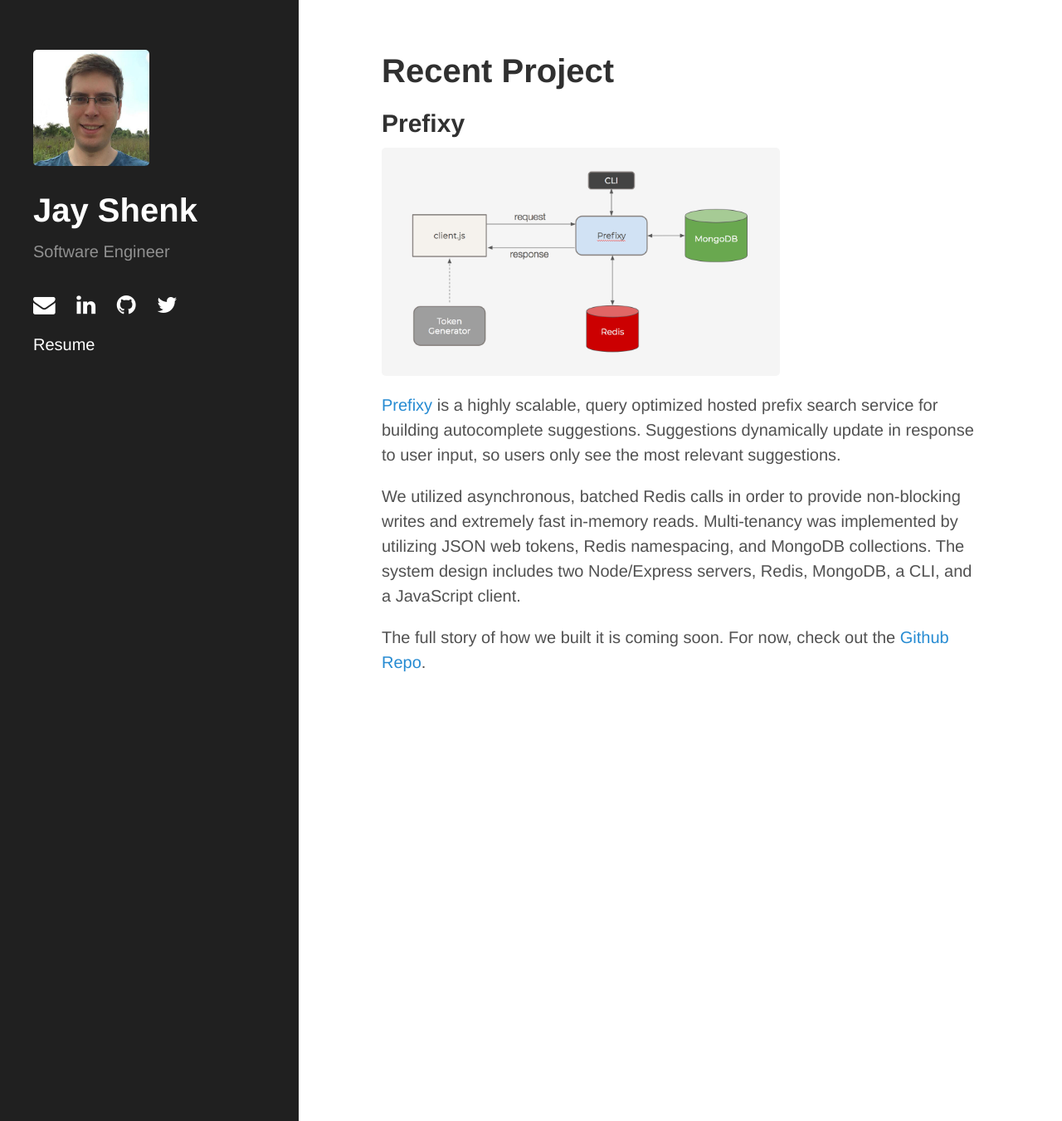
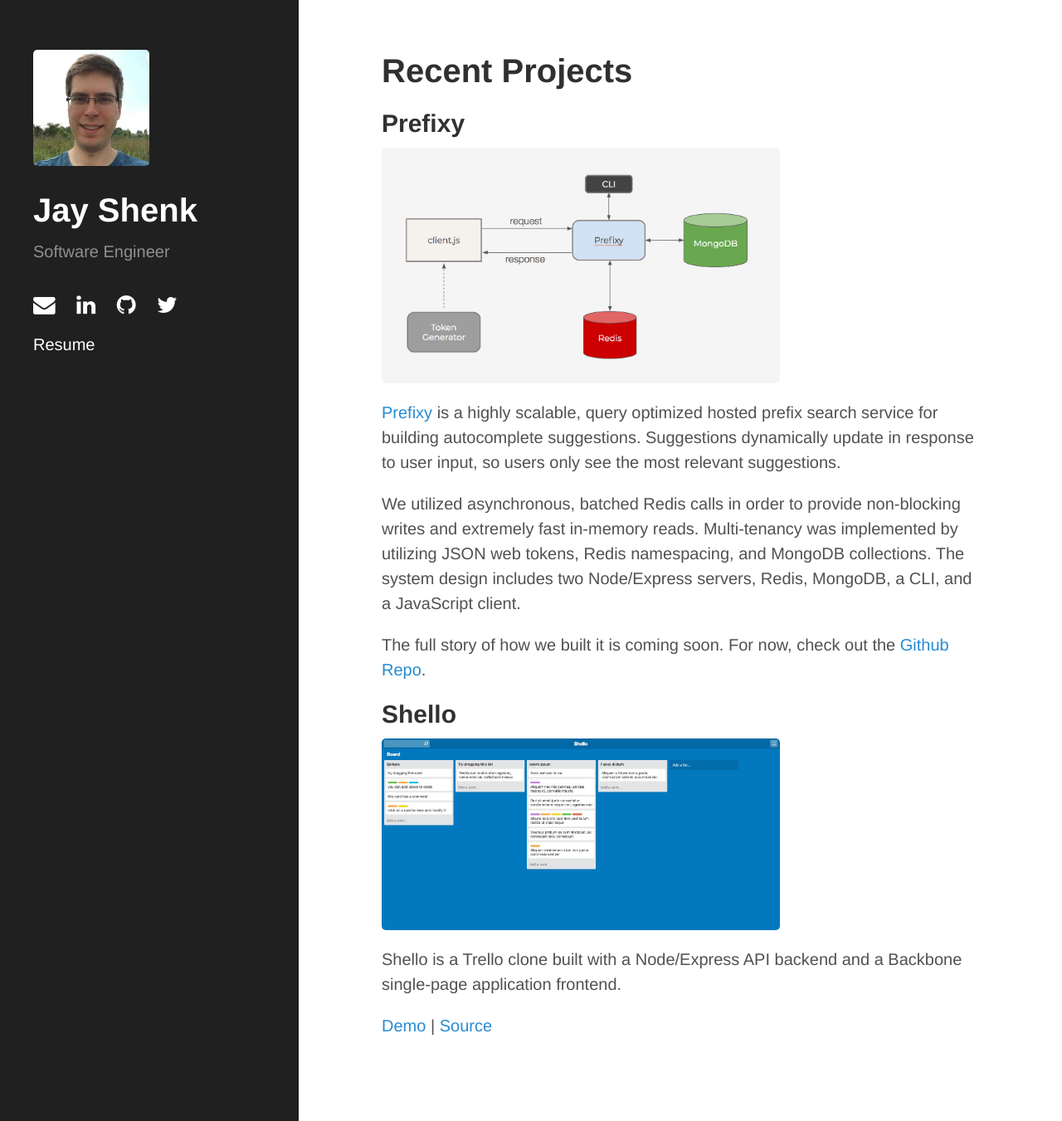
Before and after one commit to jayshenk/jayshenk.github.io, a Jekyll site: the page built from index.md, in a window 1280 px wide and 1351 px high. Shown: the whole window at 83% size. Built offline with Jekyll 4.4.1, drawn with Linux system fonts in a browser that asks for light colours.

Commit message:
add trello project description

```diff
--- a/index.md
+++ b/index.md
@@ -4,7 +4,7 @@ title: Home
 ---
 
 {:.post-title}
-# Recent Project
+# Recent Projects
 
 ## Prefixy
 
@@ -15,3 +15,12 @@ title: Home
 We utilized asynchronous, batched Redis calls in order to provide non-blocking writes and extremely fast in-memory reads. Multi-tenancy was implemented by utilizing JSON web tokens, Redis namespacing, and MongoDB collections. The system design includes two Node/Express servers, Redis, MongoDB, a CLI, and a JavaScript client.
 
 The full story of how we built it is coming soon. For now, check out the [Github Repo](https://github.com/prefixy/prefixy){:target="_blank"}.
+
+## Shello
+
+![Shello]({{ site.baseurl }}public/images/shello.jpg){:.project-preview}
+
+Shello is a Trello clone built with a Node/Express API backend and a Backbone single-page application frontend.
+
+[Demo](https://boiling-falls-66079.herokuapp.com/){:target="_blank"} \|
+[Source](https://github.com/jayshenk/shello){:target="_blank"}
```
Also changed, not shown: public/images/prefixy.jpg, public/images/shello.jpg (added).
